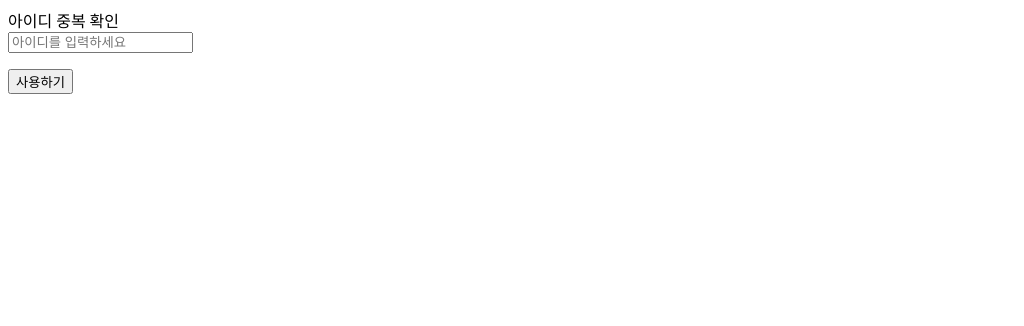
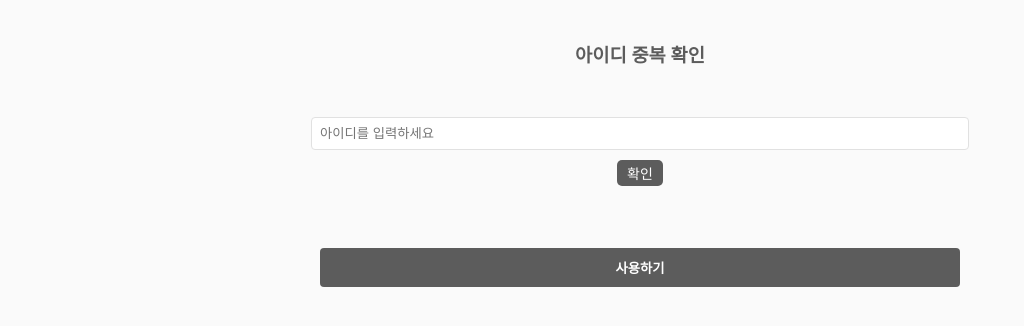
Before and after one commit to PHB-1994/Project_Nodab, a plain HTML site: page pages/idCheck.html in a window 1280 px wide. Shown: the whole page, without its empty margins (0-1024 px from the left). Drawn offline with nearby package versions, Linux system fonts and the light colour scheme.

Commit message:
중복 확인 페이지 정규식 및 중복 확인 js 설정

```diff
--- a/css/idCheck.css
+++ b/css/idCheck.css
@@ -0,0 +1,54 @@
+body {
+  background-color: #fafafa;
+  margin: 0;
+  padding: 0;
+}
+
+h3 {
+  margin: 40px auto;
+  text-align: center;
+  color: #5c5c5c;
+}
+
+form {
+  display: flex;
+  flex-direction: column;
+  align-items: center;
+  gap: 10px;
+  margin-top: 50px;
+}
+
+#userId {
+  width: 50%;
+  height: 15px;
+  border: 1px solid rgb(225, 225, 225);
+  border-radius: 4px;
+  padding: 8px;
+}
+
+#check {
+  border: none;
+  background-color: #5c5c5c;
+  font-size: 14px;
+  padding: 3px 10px;
+  border-radius: 5px;
+  color: white;
+  cursor: pointer;
+  margin-bottom: 10px;
+}
+
+#send {
+  display: block;
+  border: none;
+  border-radius: 4px;
+  padding: 10px;
+  background-color: #5c5c5c;
+  color: white;
+  font-weight: bold;
+  width: 50%;
+  cursor: pointer;
+}
+
+span {
+  font-size: 14px;
+}
--- a/js/idCheck.js
+++ b/js/idCheck.js
@@ -0,0 +1,41 @@
+$(function () {
+  $("#check").click(checkFn);
+  $("#send").click(sendFn);
+});
+
+// 중복 확인 버튼
+function checkFn(e) {
+  e.preventDefault();
+
+  const userId = $("#userId").val();
+
+  let userList = JSON.parse(localStorage.getItem("users") || "[]");
+
+  const isDup = userList.some((u) => u.id === userId);
+
+  const regExpId = /^[A-Za-z0-9]{4,12}$/;
+
+  if (!regExpId.test(userId)) {
+    $("#result").html(
+      `<span style="color: orange">아이디는 영문과 숫자 조합의 4~12자여야 합니다.</span>`
+    );
+    $("#send").prop("disabled", true);
+    return;
+  }
+
+  if (isDup) {
+    $("#result").html(
+      `<span style="color: red">이미 사용중인 아이디입니다.</span>`
+    );
+  } else {
+    $("#result").html(
+      `<span style="color: green">사용 가능한 아이디입니다.</span>`
+    );
+  }
+  $("#send").prop("disabled", false);
+}
+
+function sendFn() {
+  opener.$("#inputId").val($("#userId").val());
+  window.close();
+}
--- a/js/login.js
+++ b/js/login.js
@@ -27,7 +27,7 @@ function loginFn(e) {
 function loginCheck(e) {
   e.preventDefault();
 
-  const userInfo = localStorage.getItem("userInfo");
+  const users = localStorage.getItem("users");
 }
 
 //   if (username.length > 0) {
--- a/js/signup.js
+++ b/js/signup.js
@@ -49,8 +49,8 @@ function signupFn() {
 
 // 아이디 중복 확인 페이지 이동
 function idCheckFn() {
-  const idWidth = "450";
-  const idHeight = "450";
+  const idWidth = "400";
+  const idHeight = "400";
 
   const left = (window.screen.width - idWidth) / 2;
   const top = (window.screen.height - idHeight) / 2;
--- a/pages/idCheck.html
+++ b/pages/idCheck.html
@@ -13,20 +13,13 @@
     <link rel="icon" type="image/png" href="../image/25.png" />
   </head>
   <body>
-    <div class="id-container">
-      <div class="id-top">아이디 중복 확인</div>
-      <form>
-        <input
-          type="text"
-          class="user-id"
-          id="userId"
-          placeholder="아이디를 입력하세요"
-        />
-        <p class="result"></p>
-        <button id="idCheckBtn">사용하기</button>
-      </form>
-    </div>
-
+    <h3>아이디 중복 확인</h3>
+    <form>
+      <input type="text" id="userId" placeholder="아이디를 입력하세요" />
+      <button id="check">확인</button>
+      <p id="result"></p>
+      <button id="send" disabled>사용하기</button>
+    </form>
     <script src="../js/idCheck.js"></script>
   </body>
 </html>
```
